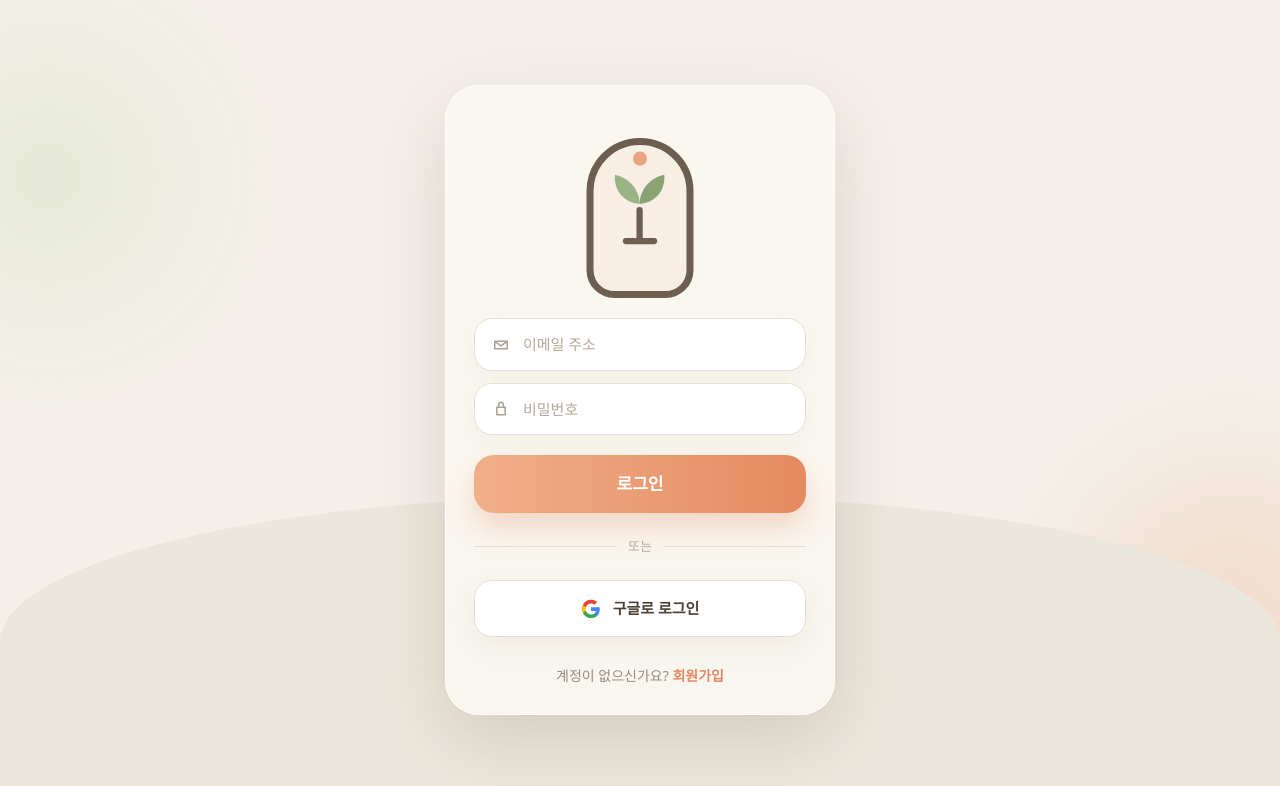
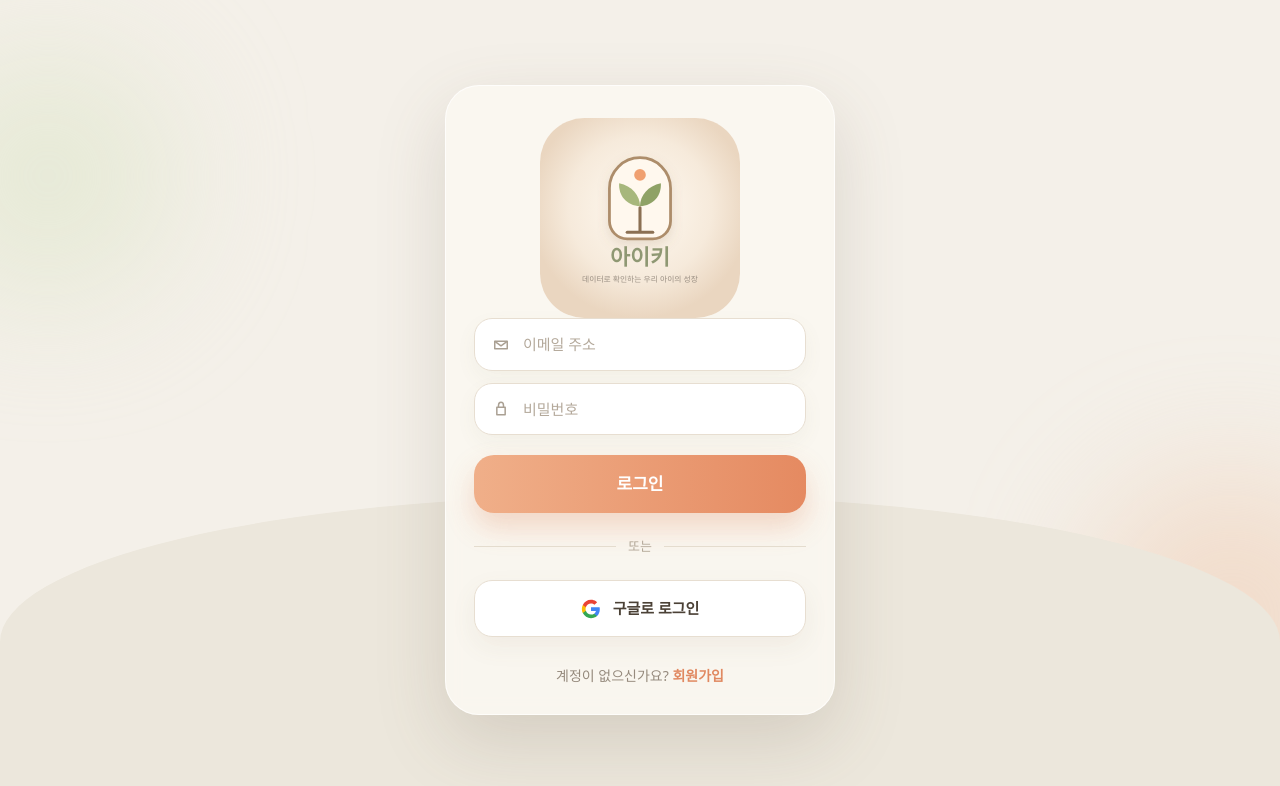
Before and after one commit to eska-start/baby, a Next.js app: page /login in a window 1280 px wide. Shown: the top 786 px of the page. Built offline with nearby package versions, Linux system fonts and the light colour scheme; no server answers.

Commit message:
Upgrade logo to high quality asset

```diff
--- a/src/components/AikiLogo.tsx
+++ b/src/components/AikiLogo.tsx
@@ -2,7 +2,7 @@ export function AikiLogo({ size = "md", className = "" }: { size?: "sm" | "md" |
   const markSize = size === "lg" ? "w-[200px]" : size === "sm" ? "w-20" : "w-32";
   return (
     <div className={`flex justify-center ${className}`}>
-      <img src="/aiki-splash-original.svg" className={`${markSize}`} />
+      <img src="/aiki-brand-quality.svg" className={`${markSize}`} />
     </div>
   );
 }
```
